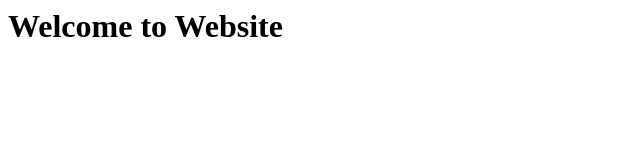
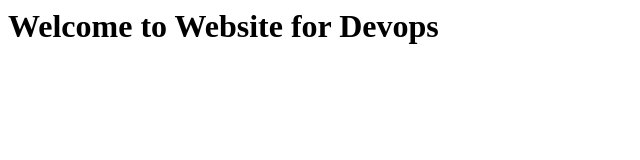
Before and after one commit to Saurabhdw/website1, a plain HTML site: page index.html in a window 1280 px wide. Shown: the whole page, without its empty margins (0-640 px from the left). Drawn offline with Linux system fonts and the light colour scheme.

Commit message:
Changed website

```diff
--- a/index.html
+++ b/index.html
@@ -1,6 +1,6 @@
 <html>
 <title>Jenkins CI/CD Pipeline</title>
 <body>
-<h1> Welcome to Website </h1>
+<h1> Welcome to Website for Devops </h1>
 </body>
 </html>
```
